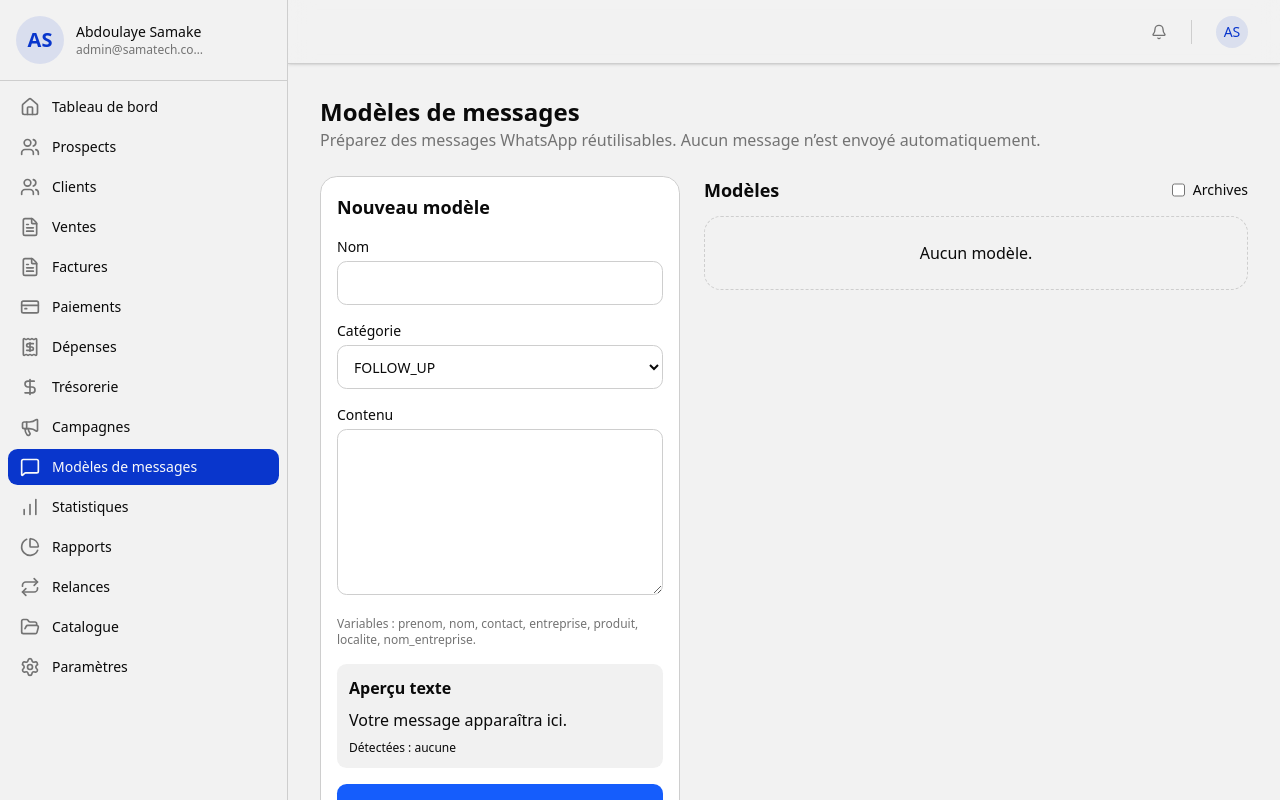
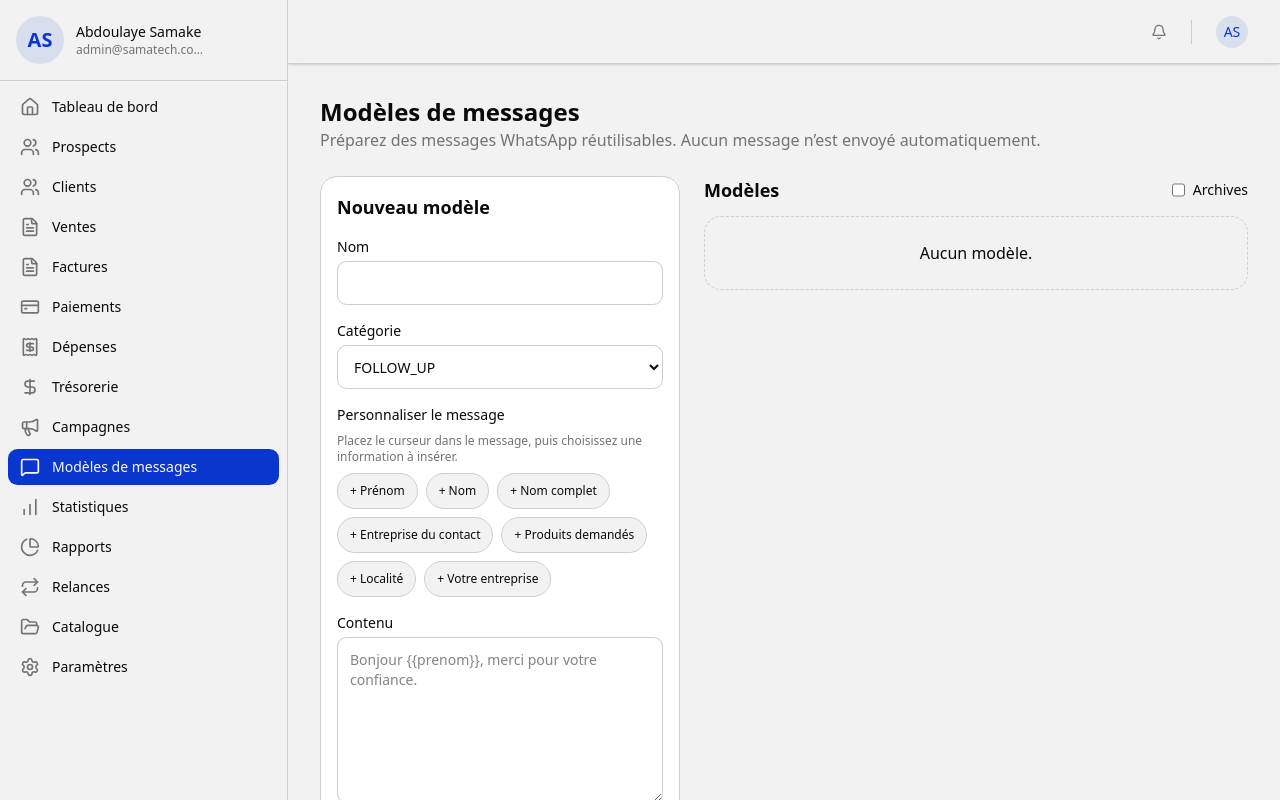
Before and after one commit to layesamake/samatech-crm, a Next.js app: page /message-templates in a window 1280 px wide. Built offline with nearby package versions, Linux system fonts and the light colour scheme.

Commit message:
feat: améliorer les actions clients et WhatsApp

```diff
--- a/src/app/(app)/clients/page.tsx
+++ b/src/app/(app)/clients/page.tsx
@@ -7,7 +7,6 @@ import { ManageClientsUseCase } from '@/modules/clients/application/manage-clien
 import { ClientAggregate } from '@/modules/clients/domain/client';
 import { ManagePaymentsUseCase } from '@/modules/payments/application/manage-payments';
 import { ReceivableRecord } from '@/modules/payments/domain/payment';
-import { formatMinor } from '@/modules/invoices/domain/invoice';
 import { formatMinorExact } from '@/modules/statistics/domain/statistics';
 import { Search, ArrowUpDown, Plus, Eye, FileText } from 'lucide-react';
 import { ListSkeleton } from '@/components/ui/loading-skeletons';
@@ -137,13 +136,22 @@ export default function ClientsPage() {
   return (
     <main className="mx-auto max-w-5xl bg-background min-h-screen pb-24">
       <header className="sticky top-0 z-10 bg-background pt-4 px-4 pb-0 border-b">
-        <div className="flex items-center justify-between mb-4">
+        <div className="mb-3 flex items-center justify-between">
           <h1 className="text-2xl font-bold">Clients</h1>
           <div className="flex items-center gap-2">
             <button className="p-2 rounded-md hover:bg-muted" aria-label="Trier"><ArrowUpDown className="w-5 h-5" /></button>
             <button className="p-2 rounded-md hover:bg-muted" onClick={() => setShowSearch(!showSearch)} aria-label="Rechercher"><Search className="w-5 h-5" /></button>
           </div>
         </div>
+
+        <Link
+          href="/prospects/nouveau"
+          aria-label="Ajouter un nouveau client"
+          className="mb-4 flex h-12 w-full items-center justify-center gap-2 rounded-xl bg-blue-600 px-4 text-base font-semibold text-white shadow-md shadow-blue-600/25 transition-colors hover:bg-blue-700 active:bg-blue-800"
+        >
+          <Plus className="h-5 w-5" />
+          Nouveau client
+        </Link>
 
         {showSearch && (
           <div className="mb-4">
@@ -204,12 +212,6 @@ export default function ClientsPage() {
         </div>
       )}
 
-      <Link
-        href="/prospects/nouveau"
-        className="fixed bottom-6 right-6 w-14 h-14 bg-black dark:bg-white text-white dark:text-black rounded-3xl flex items-center justify-center shadow-lg hover:scale-105 transition-transform z-50"
-      >
-        <Plus className="w-6 h-6" />
-      </Link>
     </main>
   );
 }
--- a/src/modules/messages/presentation/MessageTemplatesManager.tsx
+++ b/src/modules/messages/presentation/MessageTemplatesManager.tsx
@@ -1,12 +1,21 @@
-/* eslint-disable react-hooks/set-state-in-effect, react-hooks/exhaustive-deps */
+/* eslint-disable react-hooks/exhaustive-deps */
 'use client';
 
-import { useEffect, useState } from 'react';
-import { MESSAGE_CATEGORIES, MessageTemplateInput, MessageTemplateRecord, extractVariables } from '../domain/message-template';
+import { useEffect, useRef, useState } from 'react';
+import { MESSAGE_CATEGORIES, MessageTemplateInput, MessageTemplateRecord, extractVariables, resolveMessage } from '../domain/message-template';
 import { ManageMessageTemplatesUseCase } from '../application/manage-message-templates';
 
 const useCase = new ManageMessageTemplatesUseCase();
 const empty: MessageTemplateInput = { name: '', category: 'FOLLOW_UP', content: '' };
+const PERSONALIZATION_VARIABLES = [
+  { variable: 'prenom', label: 'Prénom', example: 'Fatou' },
+  { variable: 'nom', label: 'Nom', example: 'Diop' },
+  { variable: 'contact', label: 'Nom complet', example: 'Fatou Diop' },
+  { variable: 'entreprise', label: 'Entreprise du contact', example: 'Diop Services' },
+  { variable: 'produit', label: 'Produits demandés', example: 'Conseil, Formation' },
+  { variable: 'localite', label: 'Localité', example: 'Dakar' },
+  { variable: 'nom_entreprise', label: 'Votre entreprise', example: 'SAMTECH' },
+] as const;
 
 export default function MessageTemplatesManager() {
   const [items, setItems] = useState<MessageTemplateRecord[]>([]);
@@ -14,6 +23,7 @@ export default function MessageTemplatesManager() {
   const [editingId, setEditingId] = useState<string>();
   const [showArchived, setShowArchived] = useState(false);
   const [message, setMessage] = useState('');
+  const contentRef = useRef<HTMLTextAreaElement>(null);
   const load = async () => setItems(showArchived ? await useCase.getAll() : await useCase.getActive());
   useEffect(() => { void load(); }, [showArchived]);
 
@@ -24,15 +34,37 @@ export default function MessageTemplatesManager() {
       setMessage(`Modèle ${editingId ? 'modifié' : 'créé'} avec succès`); setEditingId(undefined); setForm(empty); await load();
     } catch (error: unknown) { setMessage(error instanceof Error ? error.message : 'Erreur du modèle'); }
   };
+  const insertVariable = (variable: string) => {
+    const token = `{{${variable}}}`;
+    const textarea = contentRef.current;
+    const start = textarea?.selectionStart ?? form.content.length;
+    const end = textarea?.selectionEnd ?? start;
+    const nextContent = `${form.content.slice(0, start)}${token}${form.content.slice(end)}`;
+    setForm({ ...form, content: nextContent });
+    requestAnimationFrame(() => {
+      textarea?.focus();
+      textarea?.setSelectionRange(start + token.length, start + token.length);
+    });
+  };
+  const personalizedPreview = resolveMessage(form.content, {
+    prenom: 'Fatou', nom: 'Diop', contact: 'Fatou Diop', entreprise: 'Diop Services',
+    produits: ['Conseil', 'Formation'], localite: 'Dakar', nomEntreprise: 'SAMTECH',
+  }, true).text;
   return <div className="grid gap-6 lg:grid-cols-[minmax(280px,360px)_1fr]">
     <form onSubmit={submit} className="space-y-4 rounded-xl border bg-card text-card-foreground p-4">
       <h2 className="text-lg font-semibold">{editingId ? 'Modifier le modèle' : 'Nouveau modèle'}</h2>
       {message && <p role="status" className={message.includes('succès') ? 'text-green-800 dark:text-green-200' : 'text-red-800 dark:text-red-200'}>{message}</p>}
       <label className="block text-sm font-medium">Nom<input aria-label="Nom du modèle" value={form.name} onChange={(e) => setForm({ ...form, name: e.target.value })} className="mt-1 h-11 w-full rounded-md border px-3" /></label>
       <label className="block text-sm font-medium">Catégorie<select aria-label="Catégorie du modèle" value={form.category} onChange={(e) => setForm({ ...form, category: e.target.value as MessageTemplateInput['category'] })} className="mt-1 h-11 w-full rounded-md border px-3">{MESSAGE_CATEGORIES.map((category) => <option key={category}>{category}</option>)}</select></label>
-      <label className="block text-sm font-medium">Contenu<textarea aria-label="Contenu du modèle" value={form.content} onChange={(e) => setForm({ ...form, content: e.target.value })} rows={7} className="mt-1 w-full rounded-md border p-3" /></label>
-      <p className="text-xs text-muted-foreground">Variables : prenom, nom, contact, entreprise, produit, localite, nom_entreprise.</p>
-      <div className="rounded-md bg-muted/50 p-3"><strong>Aperçu texte</strong><p className="mt-2 whitespace-pre-wrap">{form.content || 'Votre message apparaîtra ici.'}</p><p className="mt-2 text-xs">Détectées : {extractVariables(form.content).join(', ') || 'aucune'}</p></div>
+      <div className="space-y-2">
+        <span className="block text-sm font-medium">Personnaliser le message</span>
+        <p className="text-xs text-muted-foreground">Placez le curseur dans le message, puis choisissez une information à insérer.</p>
+        <div className="flex flex-wrap gap-2" aria-label="Variables de personnalisation">
+          {PERSONALIZATION_VARIABLES.map((item) => <button key={item.variable} type="button" onClick={() => insertVariable(item.variable)} className="min-h-9 rounded-full border bg-background px-3 py-1 text-xs font-medium hover:border-blue-500 hover:bg-blue-50 dark:hover:bg-blue-950" title={`Exemple : ${item.example}`}>+ {item.label}</button>)}
+        </div>
+      </div>
+      <label className="block text-sm font-medium">Contenu<textarea ref={contentRef} aria-label="Contenu du modèle" value={form.content} onChange={(e) => setForm({ ...form, content: e.target.value })} placeholder="Bonjour {{prenom}}, merci pour votre confiance." rows={7} className="mt-1 w-full rounded-md border p-3" /></label>
+      <div className="rounded-md border border-blue-200 bg-blue-50/60 p-3 dark:border-blue-900 dark:bg-blue-950/30"><strong>Aperçu personnalisé</strong><p className="mt-2 whitespace-pre-wrap">{personalizedPreview || 'Votre message personnalisé apparaîtra ici.'}</p><p className="mt-2 text-xs text-muted-foreground">Variables utilisées : {extractVariables(form.content).map((variable) => PERSONALIZATION_VARIABLES.find((item) => item.variable === variable)?.label ?? variable).join(', ') || 'aucune'}</p></div>
       <button className="h-11 w-full rounded-md bg-blue-600 text-white" type="submit">{editingId ? 'Enregistrer les modifications' : 'Créer le modèle'}</button>
     </form>
     <section className="space-y-3"><div className="flex items-center justify-between"><h2 className="text-lg font-semibold">Modèles</h2><label className="flex gap-2 text-sm"><input type="checkbox" checked={showArchived} onChange={(e) => setShowArchived(e.target.checked)} /> Archives</label></div>
--- a/src/modules/messages/presentation/WhatsAppMessagePanel.tsx
+++ b/src/modules/messages/presentation/WhatsAppMessagePanel.tsx
@@ -1,6 +1,6 @@
 'use client';
 
-import { useEffect, useState } from 'react';
+import { useCallback, useEffect, useState } from 'react';
 import { ALLOWED_MESSAGE_VARIABLES, MessageTemplateRecord, MessageVariable, buildWhatsAppUrl, extractVariables } from '../domain/message-template';
 import { ManageMessageTemplatesUseCase } from '../application/manage-message-templates';
 import { ResolveProspectMessageUseCase } from '../application/resolve-prospect-message';
@@ -27,13 +27,7 @@ export function WhatsAppMessagePanel({ contactId, normalizedPhone, displayName }
   const [error, setError] = useState('');
   const [unresolved, setUnresolved] = useState<MessageVariable[]>([]);
 
-  useEffect(() => {
-    if (open) {
-      templateUseCase.getActive().then(setTemplates).catch(() => setTemplates([]));
-    }
-  }, [open]);
-
-  const selectTemplate = async (template: MessageTemplateRecord) => {
+  const selectTemplate = useCallback(async (template: MessageTemplateRecord) => {
     setSelectedTemplate(template);
     setError('');
     setResolving(true);
@@ -50,7 +44,18 @@ export function WhatsAppMessagePanel({ contactId, normalizedPhone, displayName }
     } finally {
       setResolving(false);
     }
-  };
+  }, [contactId]);
+
+  useEffect(() => {
+    if (!open) return;
+    templateUseCase.getActive().then((activeTemplates) => {
+      setTemplates(activeTemplates);
+      if (activeTemplates[0]) void selectTemplate(activeTemplates[0]);
+    }).catch(() => {
+      setTemplates([]);
+      setError('Impossible de charger les modèles de messages.');
+    });
+  }, [open, selectTemplate]);
 
   const messageText = mode === 'template' ? resolvedText : customText;
   const linkDisabled = !messageText.trim() || resolving || (mode === 'template' && unresolved.length > 0);
```
Also changed, not shown: 2 other files (tests, documents, lock files or other folders).
